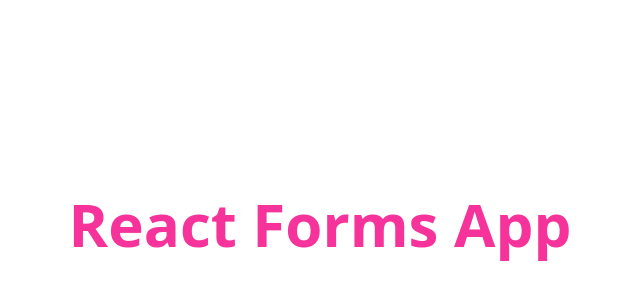
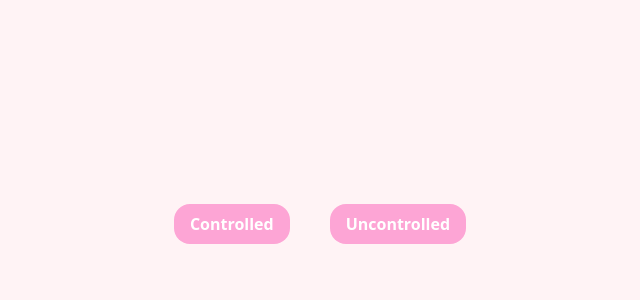
Before and after one commit to olydbd/rs-react-forms-app, a React (Vite) app: page / in a window 1280 px wide. Shown: the part 176-476 px from the top of the page, without its empty margins (320-960 px from the left). Built offline with nearby package versions, Linux system fonts and the light colour scheme.

Commit message:
feat: add portal component

```diff
--- a/package.json
+++ b/package.json
@@ -24,7 +24,8 @@
     "@reduxjs/toolkit": "^2.8.2",
     "react": "^19.1.1",
     "react-dom": "^19.1.1",
-    "react-redux": "^9.2.0"
+    "react-redux": "^9.2.0",
+    "zod": "^4.1.1"
   },
   "devDependencies": {
     "@eslint/js": "^9.33.0",
--- a/src/App.tsx
+++ b/src/App.tsx
@@ -1,7 +1,14 @@
+import ModalPortal from './components/ModalPortal/ModalPortal';
+
 export default function App() {
   return (
-    <div className="flex min-h-screen w-full items-center justify-center">
-      <h1 className="text-6xl font-bold text-pink-500">React Forms App</h1>
+    <div className="flex min-h-screen w-full items-center justify-center gap-10">
+      <ModalPortal text="Controlled">
+        <p className="text-white">Controlled</p>
+      </ModalPortal>
+      <ModalPortal text="Uncontrolled">
+        <p className="text-white">Uncontrolled</p>
+      </ModalPortal>
     </div>
   );
 }
--- /dev/null
+++ b/src/components/ModalPortal/ModalPortal.tsx
@@ -0,0 +1,43 @@
+import { useEffect, useState } from 'react';
+import { createPortal } from 'react-dom';
+
+interface ModalPortalProps {
+  children: React.ReactNode;
+  text: string;
+}
+
+export default function ModalPortal({ children, text }: ModalPortalProps) {
+  const [showModal, setShowModal] = useState(false);
+
+  useEffect(() => {
+    const esc = (e: KeyboardEvent) => e.key === 'Escape' && setShowModal(false);
+    document.addEventListener('keydown', esc);
+    return () => document.removeEventListener('keydown', esc);
+  }, []);
+
+  return (
+    <div>
+      <button
+        className="cursor-pointer rounded-2xl bg-pink-300 px-4 py-2 font-bold text-white hover:bg-pink-400"
+        onClick={() => setShowModal(true)}
+      >
+        {text}
+      </button>
+      {showModal &&
+        createPortal(
+          <div
+            className="fixed inset-0 flex items-center justify-center bg-white/50"
+            onClick={() => setShowModal(false)}
+          >
+            <div
+              className="rounded-2xl bg-pink-500 p-6"
+              onClick={(e) => e.stopPropagation()}
+            >
+              {children}
+            </div>
+          </div>,
+          document.body,
+        )}
+    </div>
+  );
+}
--- a/src/index.css
+++ b/src/index.css
@@ -1 +1,5 @@
 @import 'tailwindcss';
+
+:root {
+  background-color: rgb(255, 243, 245);
+}
```
Also changed, not shown: 1 other file (tests, documents, lock files or other folders).
